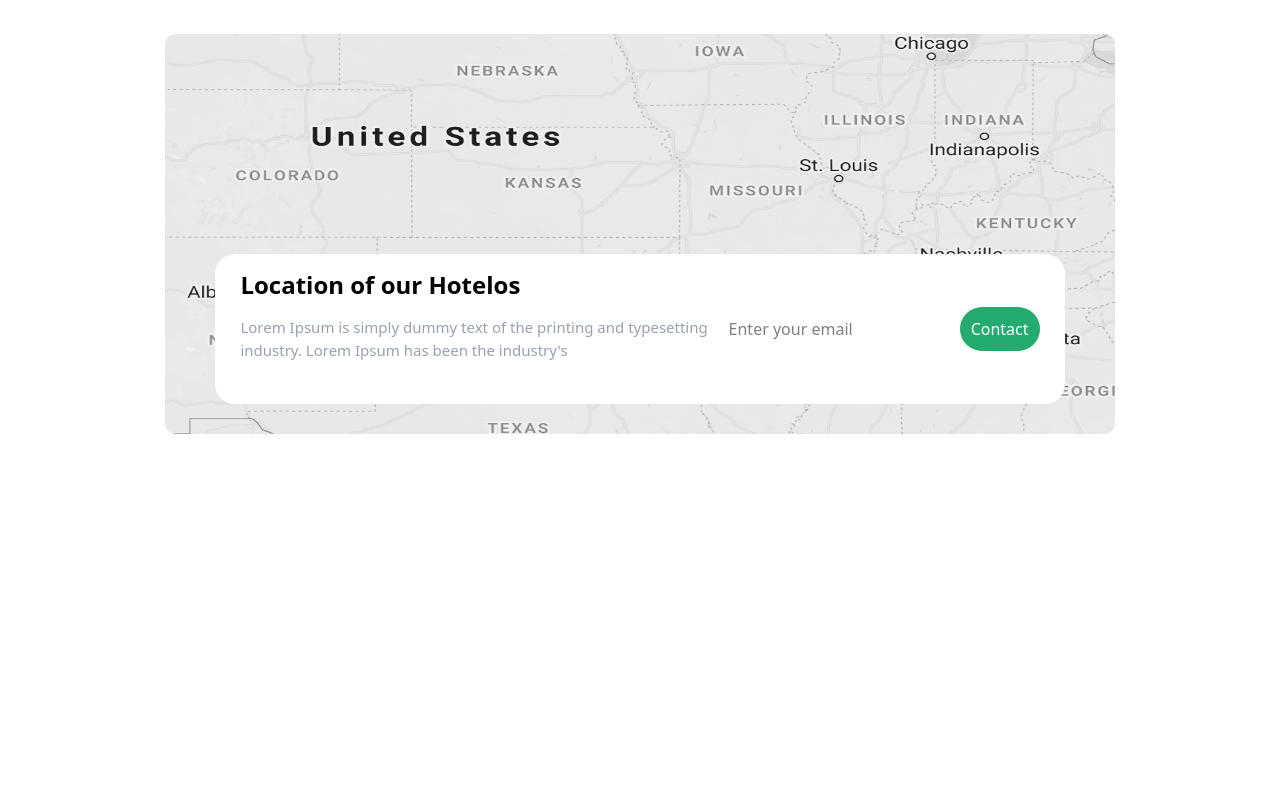
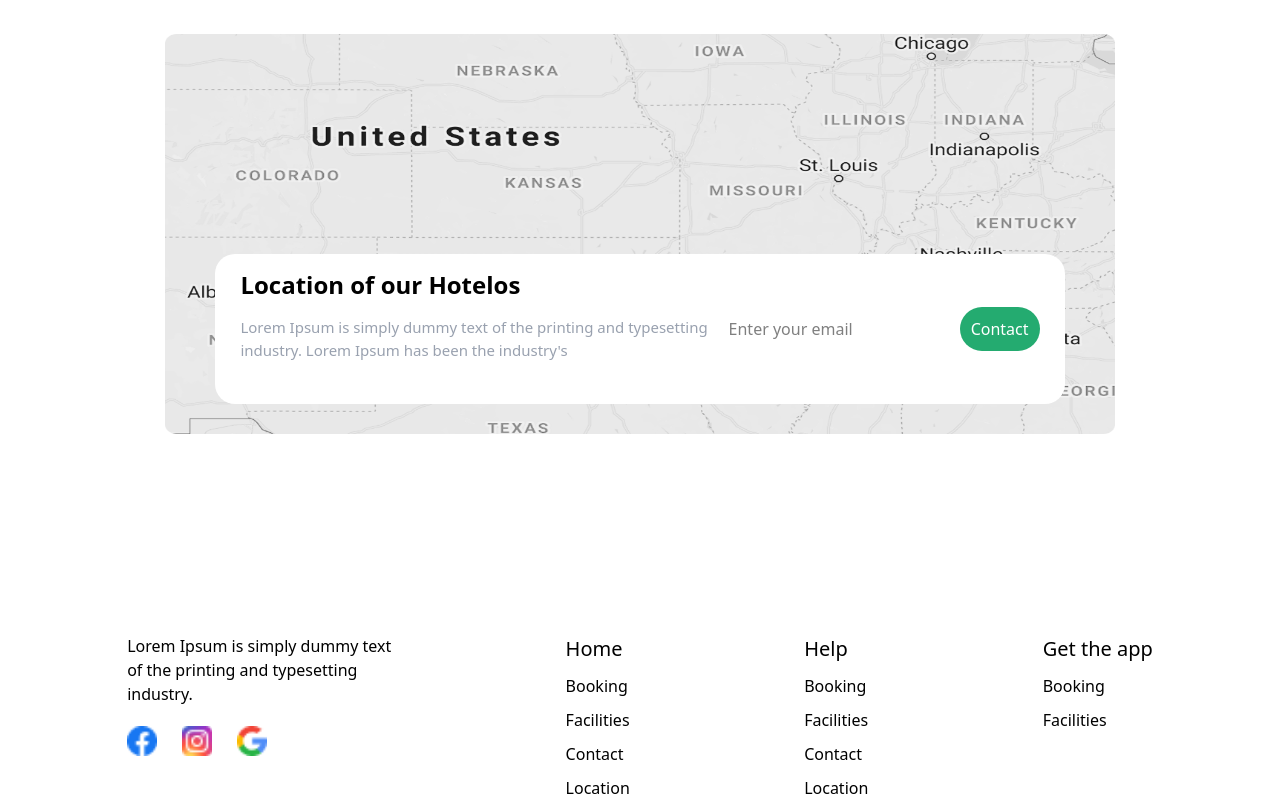
Before and after one commit to JurabekSayfiddinov/hotel-project, a website: page src/index2.html in a window 1280 px wide. Shown: the part 2735-3535 px from the top of the page. Before the commit the page ends 3319 px from the top, so only its background shows below. Drawn offline with Linux system fonts and the light colour scheme; files whose address does not match are found by name.

Commit message:
footer - Loremipsum

```diff
--- a/src/index2.html
+++ b/src/index2.html
@@ -145,5 +145,39 @@
                 </div>
             </section>
         </main>
+           <footer class="max-w-300 m-auto mt-[50px] flex justify-around ">
+            <div class="flex flex-col gap-[20px]">
+                <p class="hidden lg:block">Lorem Ipsum is simply dummy text <br> of the printing and typesetting <br> industry.</p>
+                <div class="flex gap-[25px] items-center">
+                    <img class="w-[30px]" src="./images2/Group 23.png" alt="">
+                    <img class="w-[30px]" src="./images2/Group 24.png" alt="">
+                    <img class="w-[30px]" src="./images2/search 1.png" alt="">
+                </div>
+            </div>
+            <div class="hidden lg:flex flex-col gap-[10px]">
+                <p class="text-[20px]">Home</p>
+                <p>Booking</p>
+                <p>Facilities</p>
+                <p>Contact</p>
+                <p>Location</p>
+            </div>
+            <div class="hidden lg:flex flex-col gap-[10px]">
+                <p class="text-[20px]">Help</p>
+                <p>Booking</p>
+                <p>Facilities</p>
+                <p>Contact</p>
+                <p>Location</p>
+            </div>
+            <div class="hidden lg:flex flex-col gap-[10px]">
+                <p class="text-[20px]">Get the app</p>
+                <p>Booking</p>
+                <p>Facilities</p>
+            </div>
+       <div class="lg:hidden">
+            <p class="text-[20px]">Home</p>
+            <p class="text-[20px]">Help</p>
+            <p class="text-[20px]">Get the app</p>
+       </div>
+        </footer>
 </body>
 </html>
```
Also changed, not shown: src/images2/Group 23.png (added), src/images2/Group 24.png (added), src/images2/search 1.png (added).
